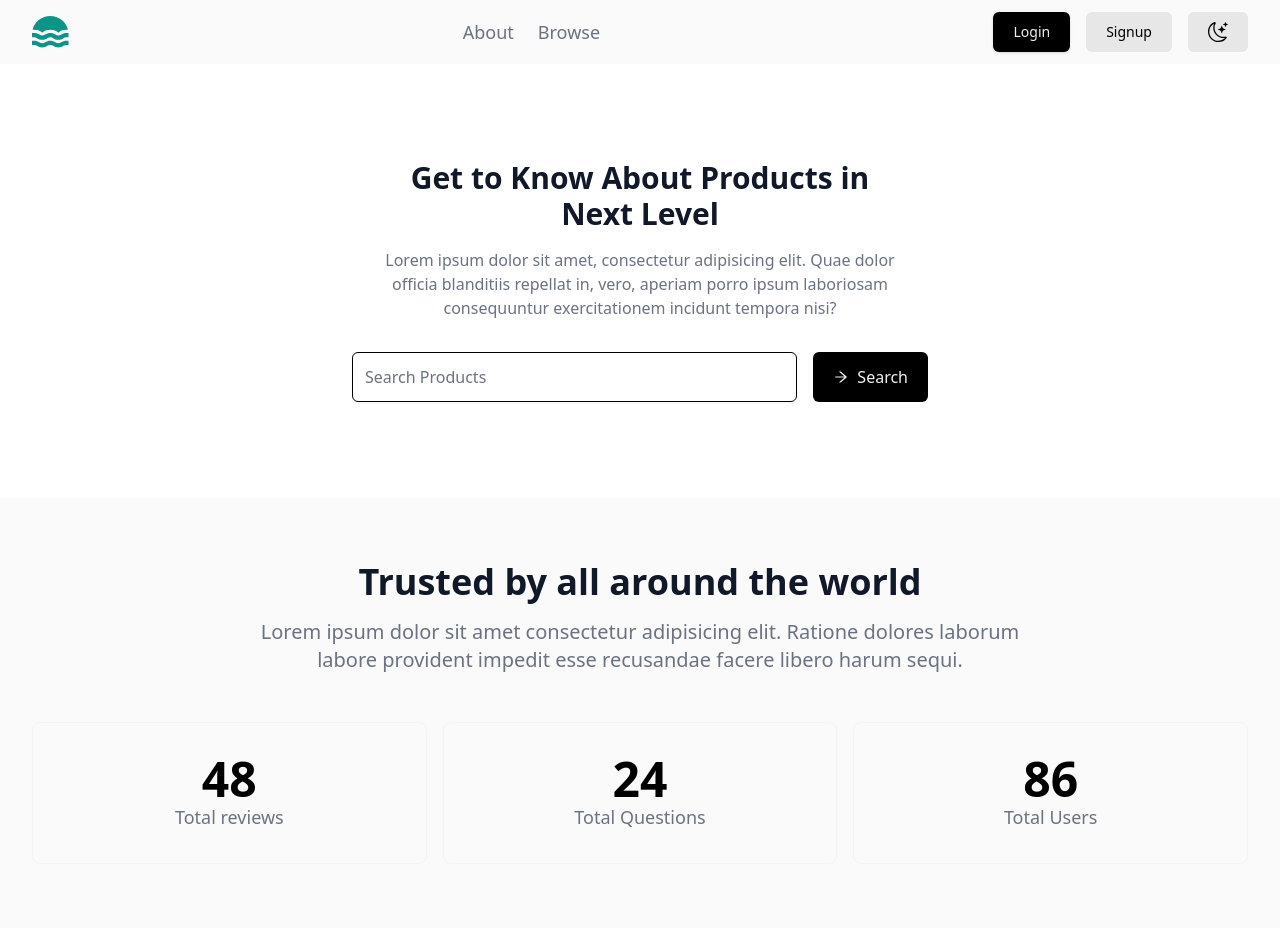
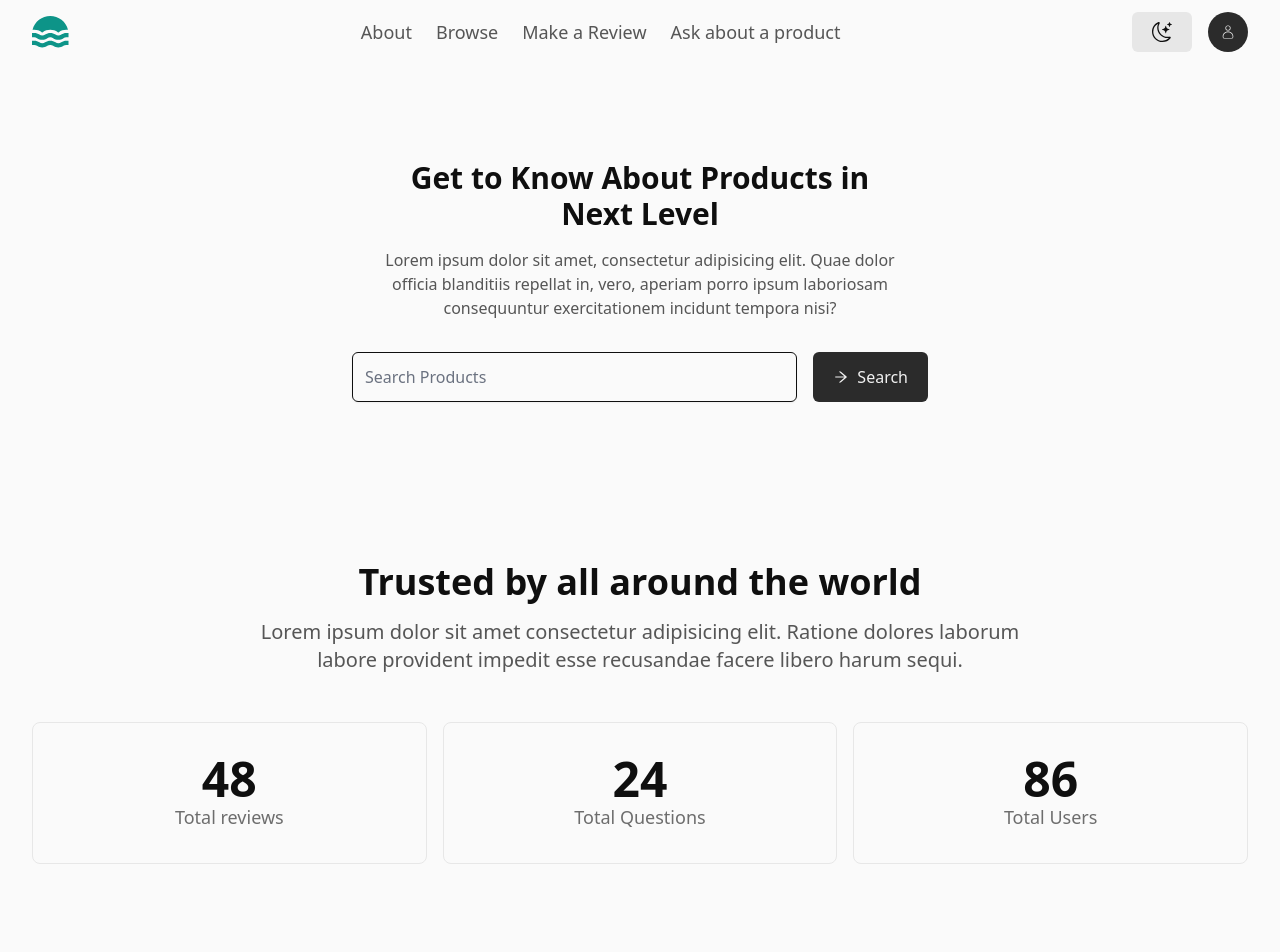
Before and after one commit to iamrmrishan/project-lunas-frontend, a React (Create React App) app: page / in a window 1280 px wide. Shown: the top 952 px of the page. Built offline with nearby package versions, Linux system fonts and the light colour scheme.

Commit message:
home-colors, links, avatar - web

```diff
--- a/src/components/atoms/nav-link/index.tsx
+++ b/src/components/atoms/nav-link/index.tsx
@@ -9,7 +9,7 @@ interface NavLinkProps {
 const NavLink: React.FC<NavLinkProps> = ({ to, label }) => {
   return (
     <Link
-      className="text-gray-500 transition hover:text-gray-500/75 dark:text-white font-medium text-lg dark:hover:text-white/75"
+      className="text-primaryText text-opacity-70 dark:text-secondaryText dark:text-opacity-70 transition hover:text-primaryText dark:hover:text-secondaryText font-medium text-lg dark:hover:text-white/75"
       to={to}
     >
       {label}
--- a/src/components/molecules/main-card/index.tsx
+++ b/src/components/molecules/main-card/index.tsx
@@ -9,11 +9,11 @@ export const Main: React.FC = () => {
       <section className="bg-primaryColor dark:bg-secondaryColor">
         <div className="p-8 md:p-12 lg:px-16 lg:py-24">
           <div className="mx-auto max-w-lg text-center">
-            <h2 className="text-2xl font-bold text-gray-900 dark:text-white md:text-3xl">
+            <h2 className="text-2xl font-bold text-primaryText dark:text-secondaryText md:text-3xl">
               Get to Know About Products in Next Level
             </h2>
 
-            <p className="hidden text-gray-500 dark:text-gray-400 sm:mt-4 sm:block">
+            <p className="hidden text-primaryText dark:text-secondaryText text-opacity-70 dark:text-opacity-60 sm:mt-4 sm:block">
               Lorem ipsum dolor sit amet, consectetur adipisicing elit. Quae
               dolor officia blanditiis repellat in, vero, aperiam porro ipsum
               laboriosam consequuntur exercitationem incidunt tempora nisi?
@@ -43,14 +43,14 @@ export const Main: React.FC = () => {
           </div>
         </div>
       </section>
-      <section className="bg-primaryHeader dark:bg-secondaryHeader">
+      <section className="bg-primaryColor dark:bg-secondaryColor">
         <div className="mx-auto max-w-screen-xl px-4 py-12 sm:px-6 md:py-16 lg:px-8">
           <div className="mx-auto max-w-3xl text-center">
-            <h2 className="text-3xl font-bold text-gray-900 dark:text-white sm:text-4xl">
+            <h2 className="text-3xl font-bold text-primaryText dark:text-secondaryText sm:text-4xl">
               Trusted by all around the world
             </h2>
 
-            <p className="mt-4 text-gray-500 dark:text-gray-400 sm:text-xl">
+            <p className="mt-4 text-primaryText dark:text-secondaryText text-opacity-70 dark:text-opacity-70 sm:text-xl">
               Lorem ipsum dolor sit amet consectetur adipisicing elit. Ratione
               dolores laborum labore provident impedit esse recusandae facere
               libero harum sequi.
@@ -59,8 +59,8 @@ export const Main: React.FC = () => {
 
           <div className="mt-8 sm:mt-12">
             <dl className="grid grid-cols-1 gap-4 sm:grid-cols-3">
-              <div className="flex flex-col rounded-lg border border-gray-100 px-4 py-8 text-center dark:border-gray-800">
-                <dt className="order-last text-lg font-medium text-gray-500 dark:text-gray-400">
+              <div className="flex flex-col rounded-lg border border-primaryBtn2 px-4 py-8 text-center dark:border-secondaryBtn2">
+              <dt className="order-last text-lg font-medium text-primaryText dark:text-secondaryText text-opacity-60 dark:text-opacity-60">
                   Total reviews
                 </dt>
 
@@ -69,8 +69,8 @@ export const Main: React.FC = () => {
                 </dd>
               </div>
 
-              <div className="flex flex-col rounded-lg border border-gray-100 px-4 py-8 text-center dark:border-gray-800">
-                <dt className="order-last text-lg font-medium text-gray-500 dark:text-gray-400">
+              <div className="flex flex-col rounded-lg border border-primaryBtn2 px-4 py-8 text-center dark:border-secondaryBtn2">
+              <dt className="order-last text-lg font-medium text-primaryText dark:text-secondaryText text-opacity-60 dark:text-opacity-60">
                   Total Questions
                 </dt>
 
@@ -79,8 +79,8 @@ export const Main: React.FC = () => {
                 </dd>
               </div>
 
-              <div className="flex flex-col rounded-lg border border-gray-100 px-4 py-8 text-center dark:border-gray-800">
-                <dt className="order-last text-lg font-medium text-gray-500 dark:text-gray-400">
+              <div className="flex flex-col rounded-lg border border-primaryBtn2 px-4 py-8 text-center dark:border-secondaryBtn2">
+                <dt className="order-last text-lg font-medium text-primaryText dark:text-secondaryText text-opacity-60 dark:text-opacity-60">
                   Total Users
                 </dt>
 
--- a/src/components/organisms/footer/index.tsx
+++ b/src/components/organisms/footer/index.tsx
@@ -7,7 +7,7 @@ export const Footer: React.FC = () => {
   return (
     <footer
       aria-label="Site Footer"
-      className="bg-white dark:bg-secondaryColor"
+      className="bg-primaryColor dark:bg-secondaryColor"
     >
       <div className="mx-auto max-w-auto px-4 py-16 sm:px-6 lg:px-8">
         <div className="lg:flex lg:items-start lg:gap-8">
@@ -40,7 +40,7 @@ export const Footer: React.FC = () => {
                     type="email"
                     id="UserEmail"
                     placeholder="john@rhcp.com"
-                    className="w-full border-none focus:border-transparent focus:ring-transparent dark:bg-transparent dark:text-white sm:text-sm"
+                    className="w-full border-primaryText border-opacity-20 bg-transparent focus:border-transparent focus:ring-transparent dark:bg-transparent dark:text-white sm:text-sm"
                   />
 
                   <Button
--- a/src/components/organisms/header/index.tsx
+++ b/src/components/organisms/header/index.tsx
@@ -6,10 +6,13 @@ import Logo from "components/atoms/logo";
 import NavLink from "components/atoms/nav-link";
 import Button from "components/atoms/button";
 import { GiHamburgerMenu } from "react-icons/gi";
+import { CiUser } from "react-icons/ci";
 
 export const Header: React.FC = () => {
   const [isLoginModalOpen, setIsLoginModalOpen] = useState(false);
   const [isSignupModalOpen, setIsSignupModalOpen] = useState(false);
+
+  const isLoggedIn = true;
 
   const handleLoginClick = () => {
     setIsLoginModalOpen(true);
@@ -30,7 +33,7 @@ export const Header: React.FC = () => {
   return (
     <header
       aria-label="Site Header"
-      className="bg-primaryHeader dark:bg-secondaryHeader"
+      className="bg-primaryColor dark:bg-secondaryColor"
     >
       <div className="mx-auto max-w-auto px-4 sm:px-6 lg:px-8">
         <div className="flex h-16 items-center justify-between">
@@ -47,9 +50,16 @@ export const Header: React.FC = () => {
             <ul className="flex items-center gap-6 text-sm">
               <NavLink to="/post" label="About" />
               <NavLink to="/browse" label="Browse" />
+              {isLoggedIn && (
+                <>
+                  <NavLink to="/" label="Make a Review" />
+                  <NavLink to="/" label="Ask about a product" />
+                </>
+              )}
             </ul>
           </nav>
           <div className="flex items-center gap-4">
+            {!isLoggedIn && (
               <div className="hidden sm:flex sm:gap-4">
                 <Button
                   className="btn rounded-md bg-primaryBtn dark:bg-secondaryBtn px-5 py-2.5 text-sm font-medium text-primaryBtnText dark:text-secondaryBtnText shadow hover:bg-primaryBtnHover dark:hover:bg-secondaryBtnHover"
@@ -59,15 +69,21 @@ export const Header: React.FC = () => {
                 <Button
                   className="rounded-md bg-primaryBtn2 px-5 py-2.5 text-sm font-medium text-primaryText dark:bg-secondaryBtn2 dark:text-primaryBtnText dark:hover:text-white/75"
                   onClick={handleSignUpClick}
-                text="Signup"
+                  text="Sign Up"
                 />
               </div>
+            )}
             <DarkModeToggle />
             <Button
+              className="rounded-full font-bold bg-primaryBtn dark:bg-secondaryBtn p-3 text-primaryBtnText dark:text-secondaryBtnText"
+              icon={<CiUser />}
+            />
+            <Button
               className={
-                "block md:hidden rounded bg-gray-100 p-2 text-gray-600 transition hover:text-gray-600/75 dark:bg-gray-800 dark:text-white dark:hover:text-white/75"
+                "block md:hidden rounded bg-primaryBtn2 p-2 text-primaryText transition hover:text-gray-600/75 dark:bg-secondaryBtn2 dark:text-secondaryText dark:hover:text-white/75"
               }
               icon={<GiHamburgerMenu></GiHamburgerMenu>}
+              // onClick={}
             ></Button>
           </div>
         </div>
--- a/tailwind.config.js
+++ b/tailwind.config.js
@@ -34,21 +34,18 @@ module.exports = {
           100: "#fef3c7",
           700: "#b45309",
         },
-        primaryColor: "#ffffff",
-        secondaryColor: "#1e1e1e",
+        primaryColor: "#fafafa",
+        secondaryColor: "#181818",
 
-        primaryHeader: "#fafafa",
-        secondaryHeader: "#181818",
+        primaryText: "#0f0f0f",
+        secondaryText: "#EAEAEA",
 
-        primaryText: "#000000",
-        secondaryText: "#fafafa",
-
-        primaryBtn: "#000000",
-        primaryBtnHover: "#2B2B2B",
+        primaryBtn: "#2B2B2B",
+        primaryBtnHover: "#0f0f0f",
         primaryBtnText: "#f1f1f1",
         primaryBtn2: "#e7e7e7",
 
-        secondaryBtn: "#d9d9d9",
+        secondaryBtn: "#fafafa",
         secondaryBtnHover: "#f1f1f1",
         secondaryBtnText: "#000000",
         secondaryBtn2: "#212121",
```
Also changed, not shown: src/components/organisms/login-modal/index.tsx (+15 -15 lines), src/components/organisms/signup-modal/index.tsx (+17 -19 lines). Lines whose indentation alone changed are shown as unchanged.
